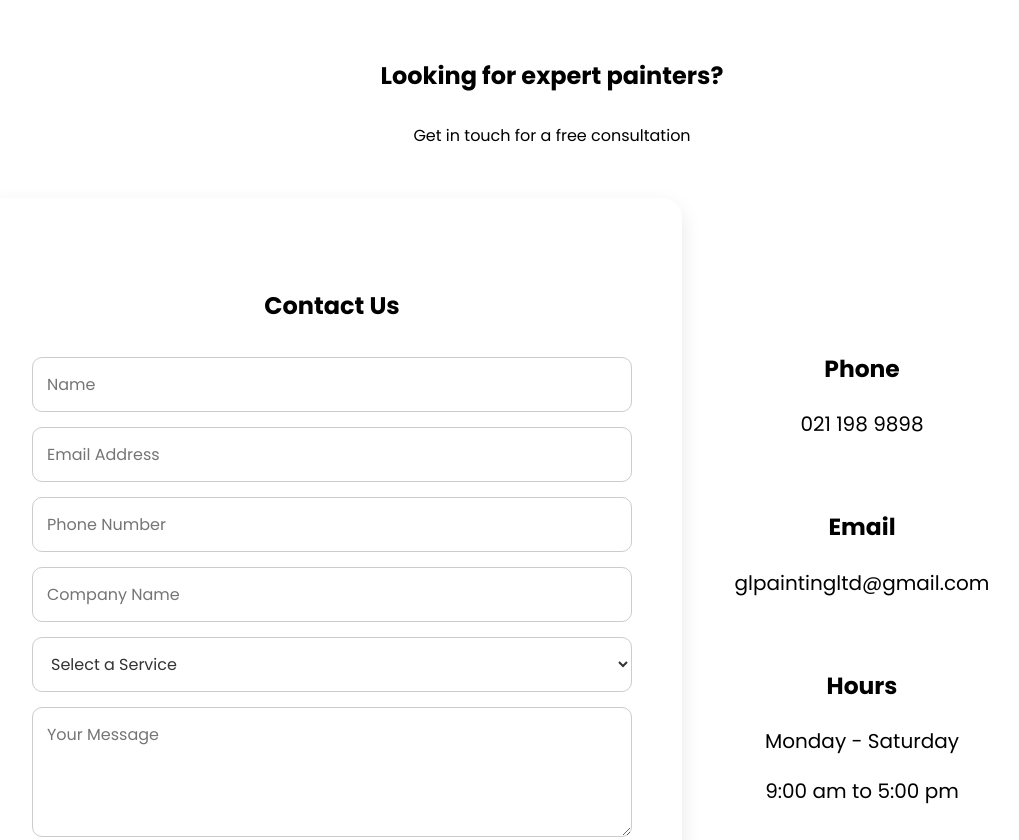
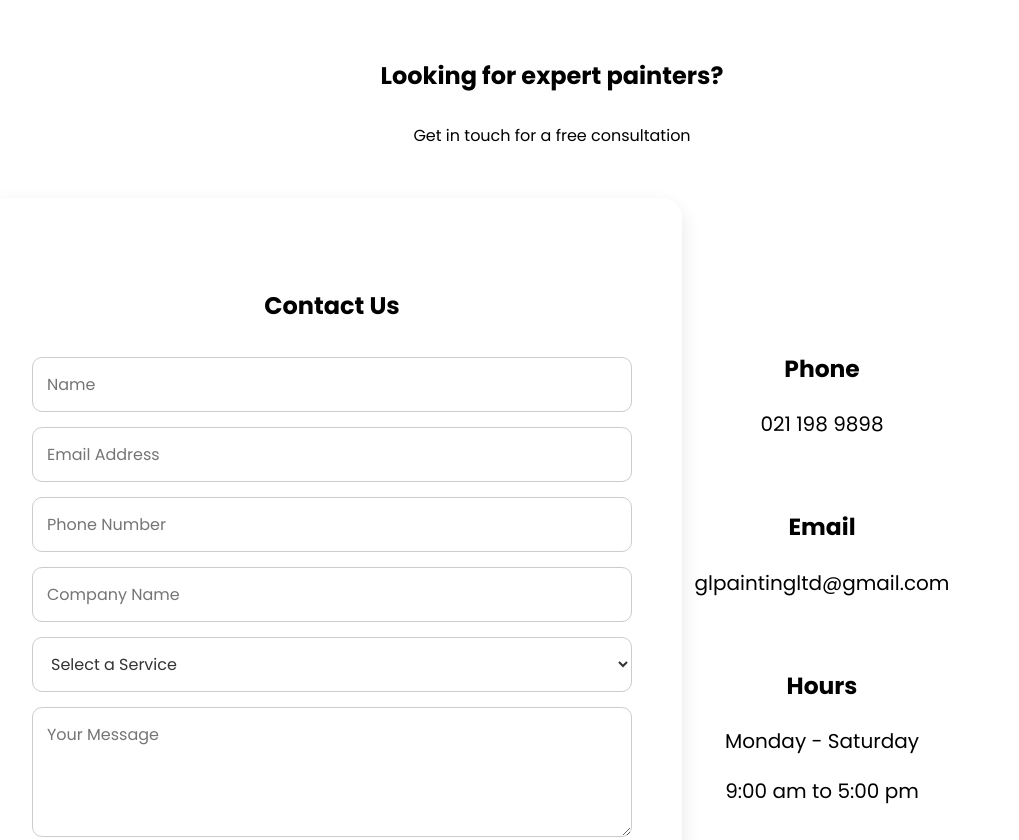
Before and after one commit to riaanHarwood/glpainting, a plain HTML site: page index.html in a window 1280 px wide. Shown: the part 7328-8168 px from the top of the page, without its empty margins (88-1107 px from the left). Drawn offline with nearby package versions, Linux system fonts and the light colour scheme.

Commit message:
updated contact section
updated contact section

```diff
--- a/glpainting.css
+++ b/glpainting.css
@@ -688,6 +688,7 @@ h1 {
     margin: 0 auto 30px;
 }
 
+
 .form-container {
     background: white;
     padding: 50px;
@@ -755,7 +756,7 @@ h1 {
     width: 400px;
     position: absolute;
     top: 100px;
-    right: 80px;
+    right: 120px;
     padding: 30px;
     font-family: 'Poppins', sans-serif;
     font-size: 20px;
```
Also changed, not shown: index.html (+0 -2 lines).
